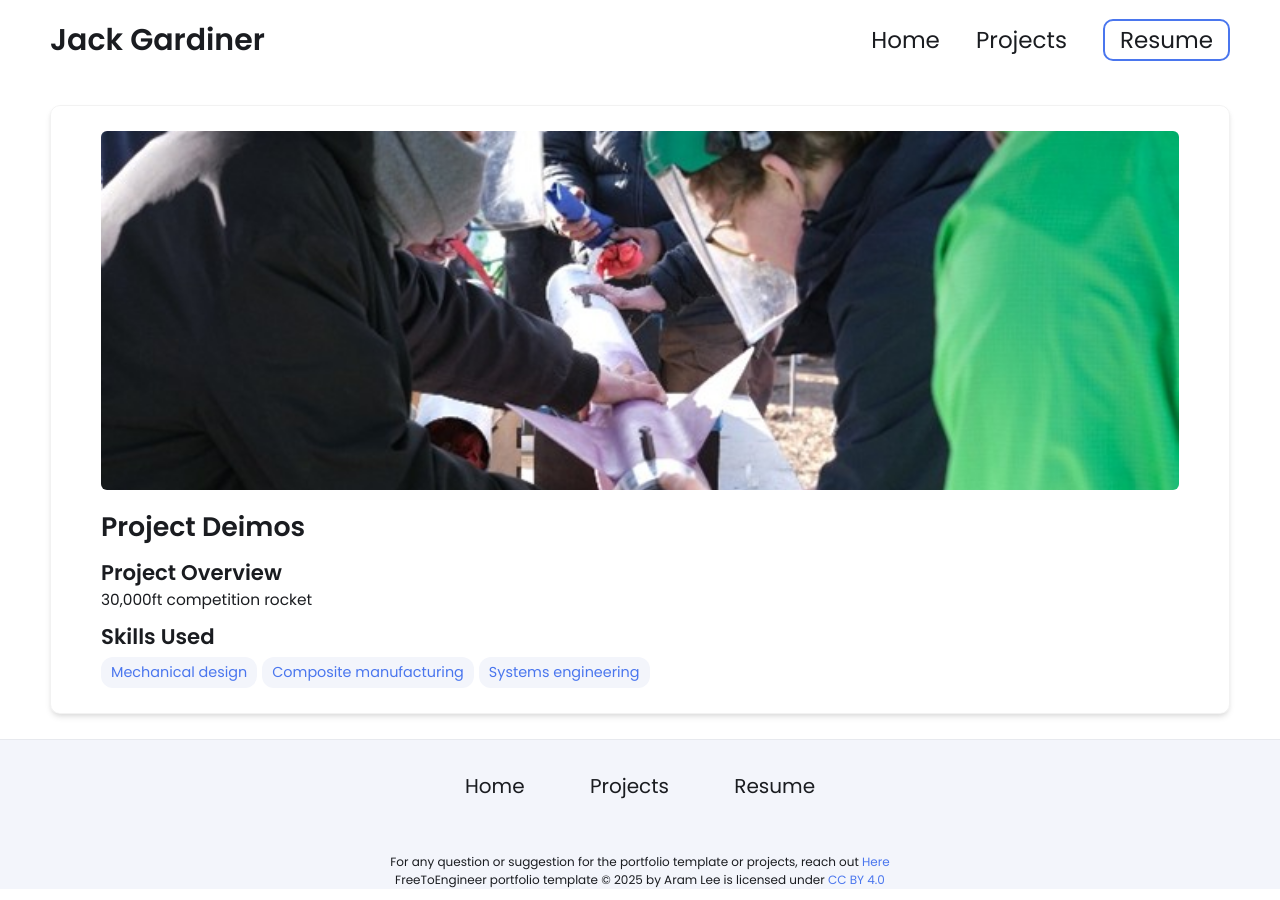
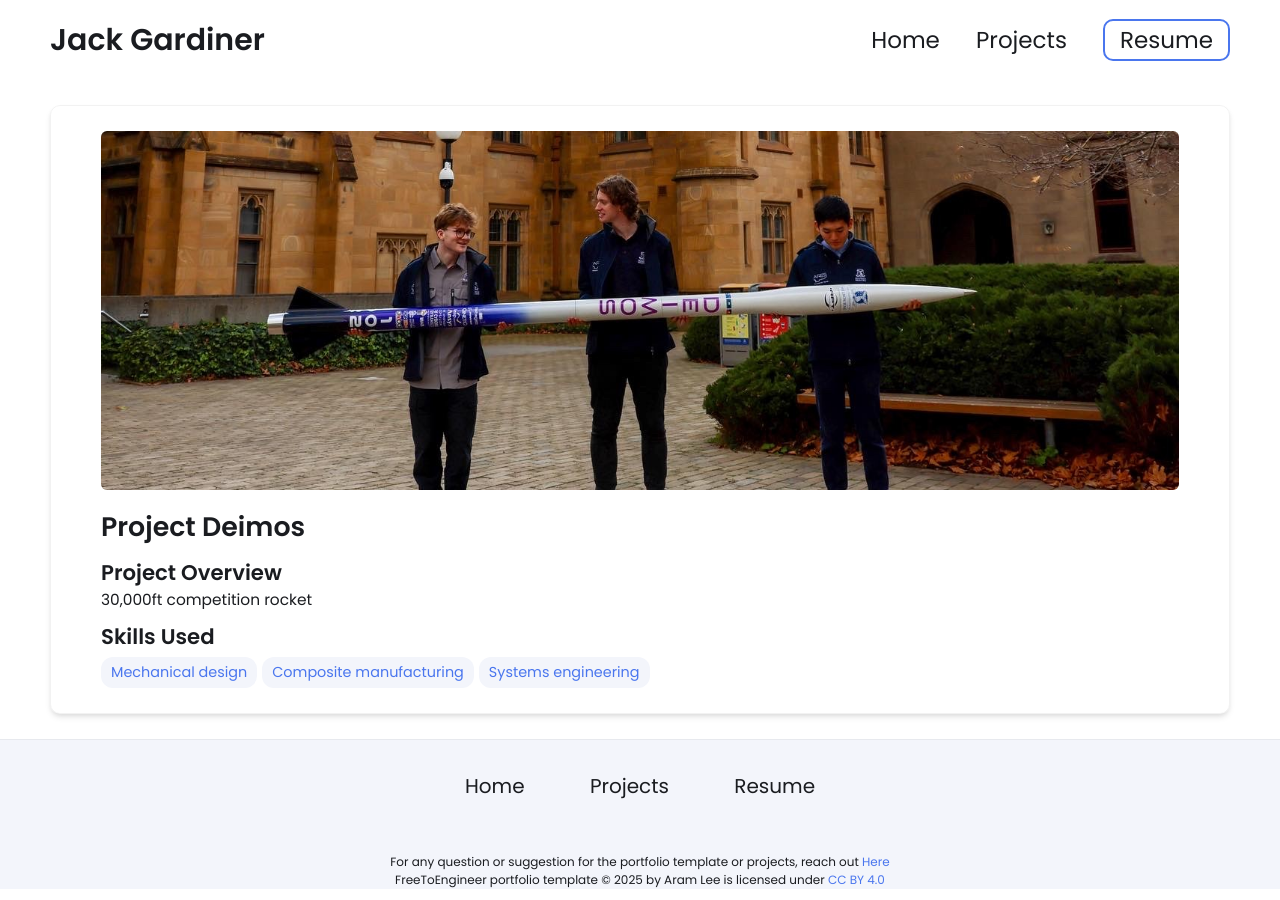
Before and after one commit to JackGardiner/JackGardiner.github.io, a Jekyll site: the page built from _projects/deimos-ares/index.md, in a window 1280 px wide. Built offline with Jekyll 4.4.1, drawn with Linux system fonts in a browser that asks for light colours.

Commit message:
project updates

```diff
--- a/_projects/deimos-ares/index.md
+++ b/_projects/deimos-ares/index.md
@@ -6,5 +6,5 @@ skills:
 - Mechanical design
 - Composite manufacturing
 - Systems engineering
-main-image: /deimos.jpg
+main-image: /deimos-unimelb.jpg
 ---
```
Also changed, not shown: _projects/deimos-ares/deimos-close.jpg (added), _projects/deimos-ares/deimos-unimelb.jpg (added), _projects/florence-ares/florence_paintjob.jpg (deleted), _projects/florence-ares/florence_test_flight.jpg (deleted), 1 other file.
